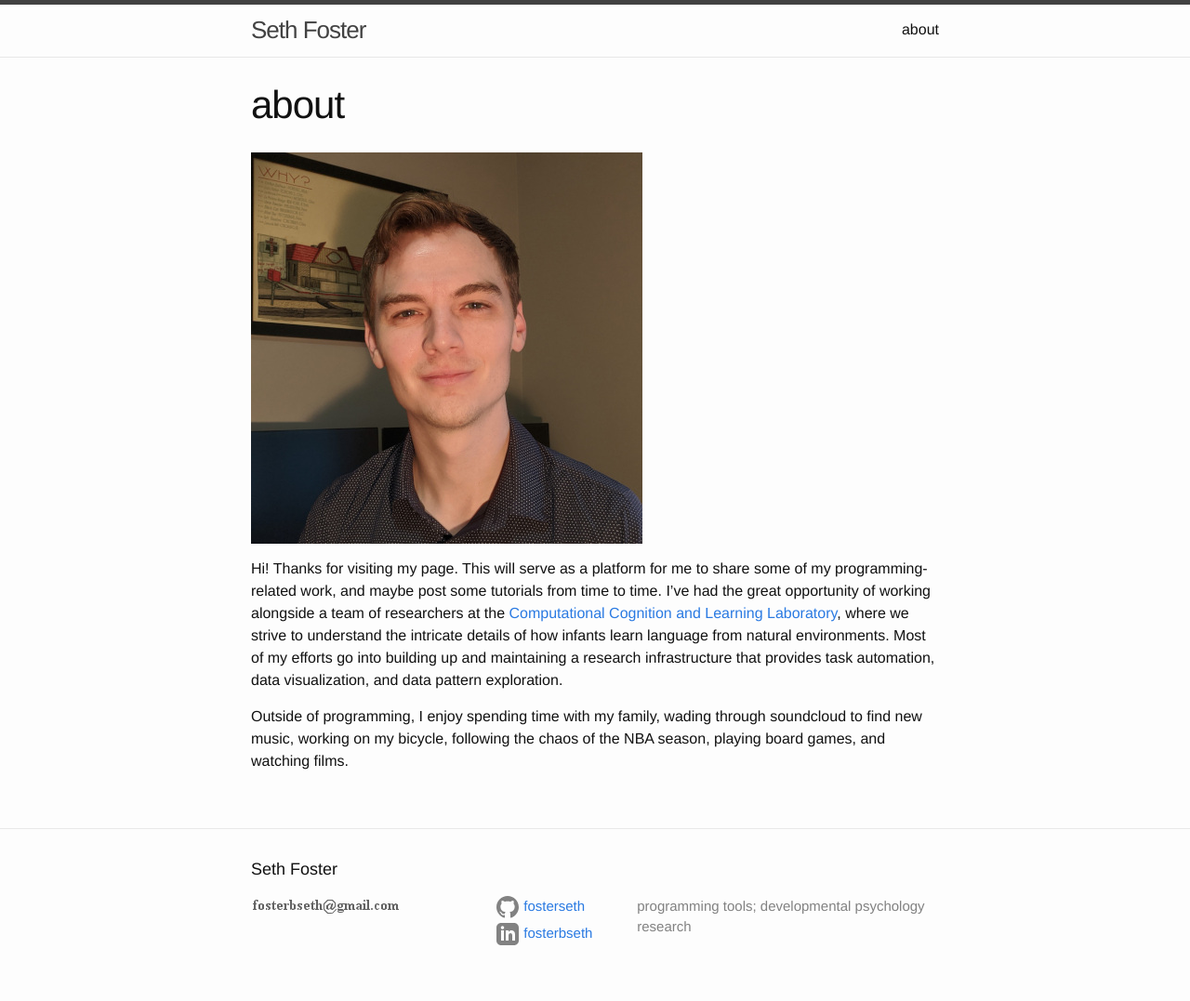
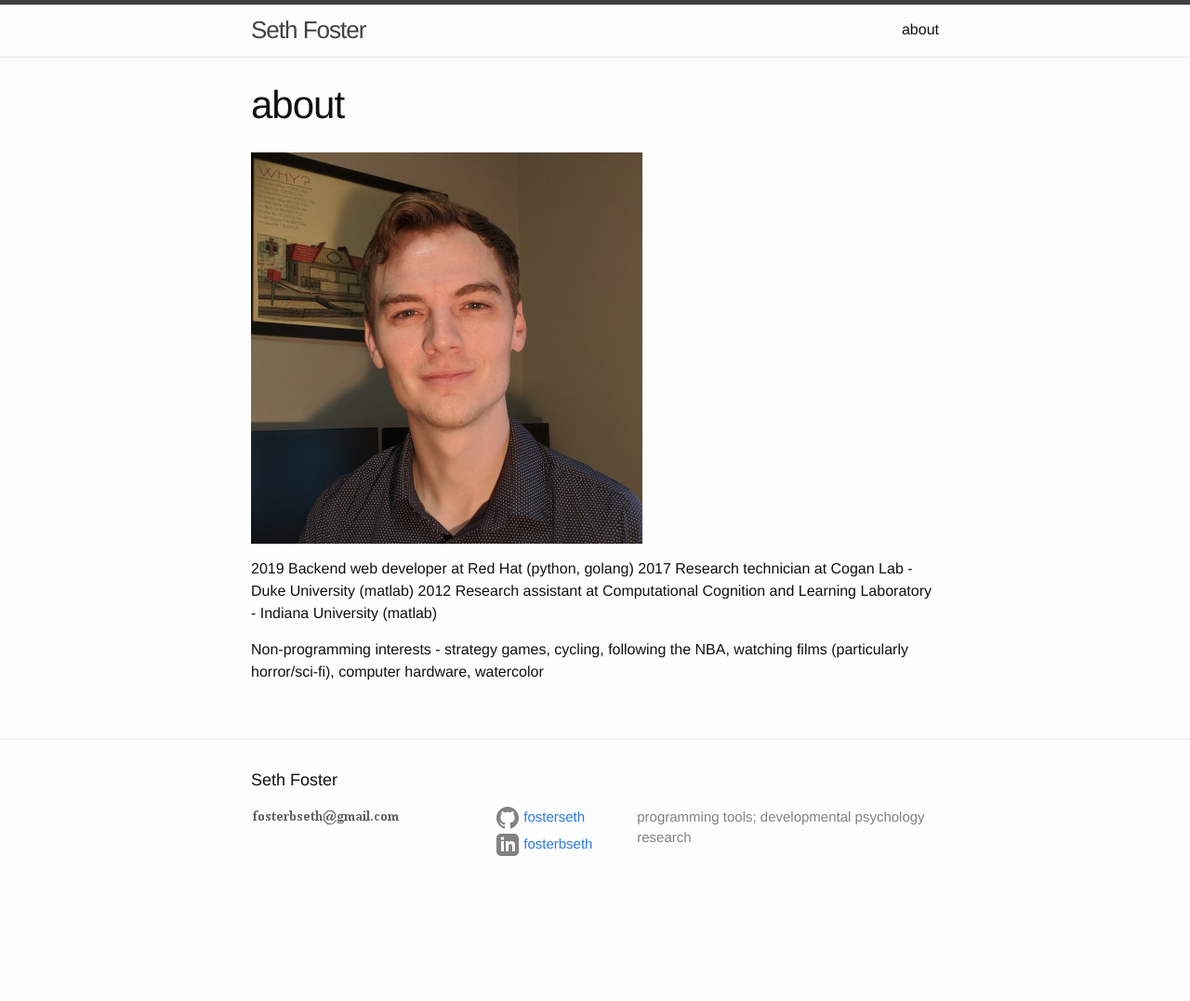
Before and after one commit to fosterseth/fosterseth.github.io, a Jekyll site: the page built from about.md, in a window 1280 px wide. Shown: the whole page at 93% size. Built offline with Jekyll 4.4.1, drawn with Linux system fonts in a browser that asks for light colours; after the commit the page ends 981 px from its top, so only the background shows below that.

Commit message:
Update about.md

```diff
--- a/about.md
+++ b/about.md
@@ -6,6 +6,8 @@ permalink: /about/
 
 ![image of self]({{ site.url }}/assets/self1.jpg)
 
-Hi! Thanks for visiting my page. This will serve as a platform for me to share some of my programming-related work, and maybe post some tutorials from time to time. I've had the great opportunity of working alongside a team of researchers at the [Computational Cognition and Learning Laboratory](http://www.indiana.edu/~dll/research.html), where we strive to understand the intricate details of how infants learn language from natural environments. Most of my efforts go into building up and maintaining a research infrastructure that provides task automation, data visualization, and data pattern exploration.
+2019 Backend web developer at Red Hat (python, golang)
+2017 Research technician at Cogan Lab - Duke University (matlab)
+2012 Research assistant at Computational Cognition and Learning Laboratory - Indiana University (matlab)
 
-Outside of programming, I enjoy spending time with my family, wading through soundcloud to find new music, working on my bicycle, following the chaos of the NBA season, playing board games, and watching films.
+Non-programming interests - strategy games, cycling, following the NBA, watching films (particularly horror/sci-fi), computer hardware, watercolor
```
